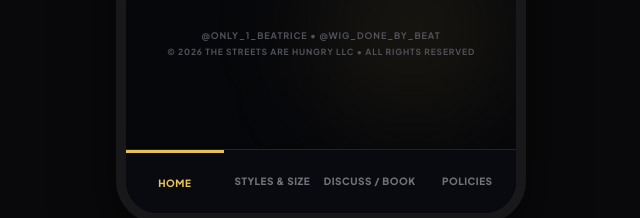
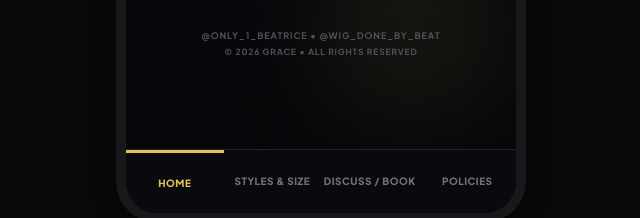
Before and after one commit to guzmon4961/Done-by-grace, a plain HTML site: page index.html in a window 1280 px wide. Shown: the part 647-865 px from the top of the page, 319-959 px from the left. Drawn offline with nearby package versions, Linux system fonts and the light colour scheme.

Commit message:
Update index.html

```diff
--- a/index.html
+++ b/index.html
@@ -491,7 +491,7 @@
           @ONLY_1_BEATRICE • @WIG_DONE_BY_BEAT
         </div>
         <div class="text-zinc-600 text-[8.5px] font-bold tracking-widest uppercase mt-1">
-          © 2026 THE STREETS ARE HUNGRY LLC • ALL RIGHTS RESERVED
+          © 2026 GRACE • ALL RIGHTS RESERVED
         </div>
       </div>
 
```
